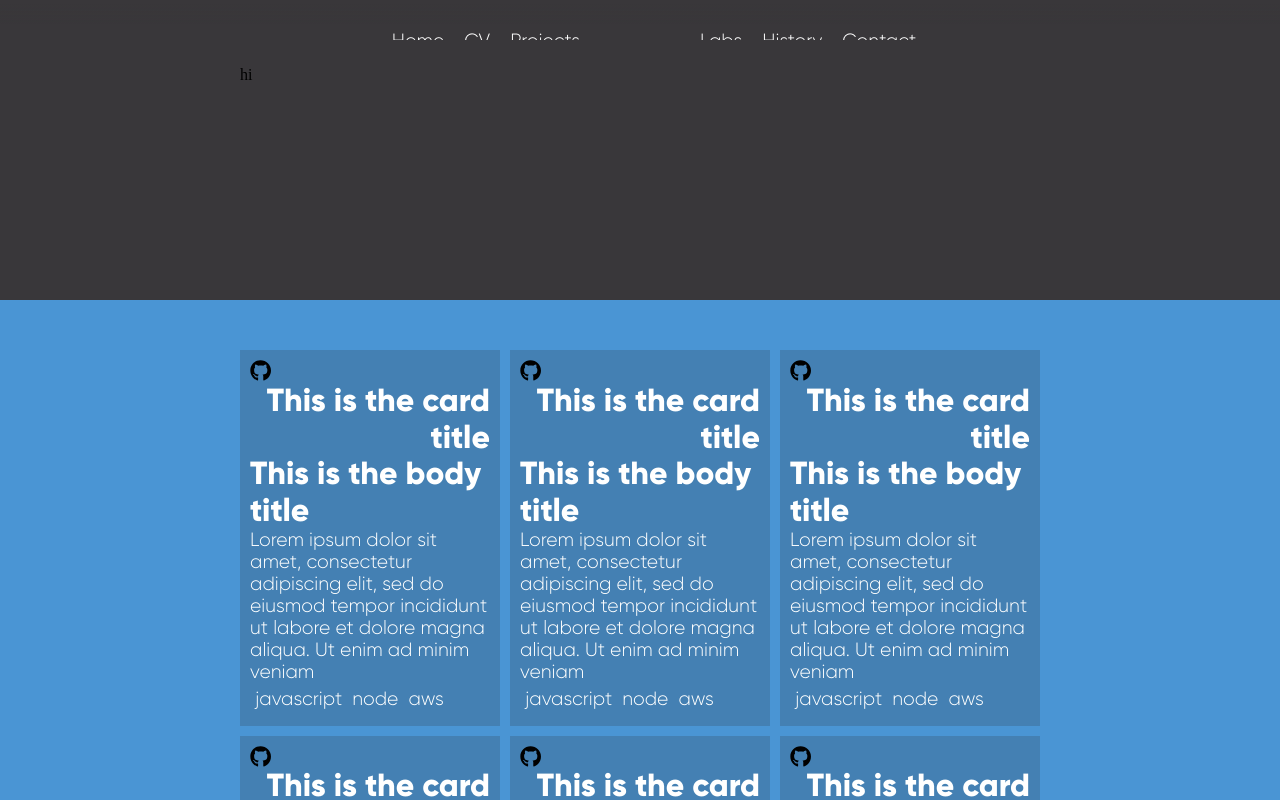
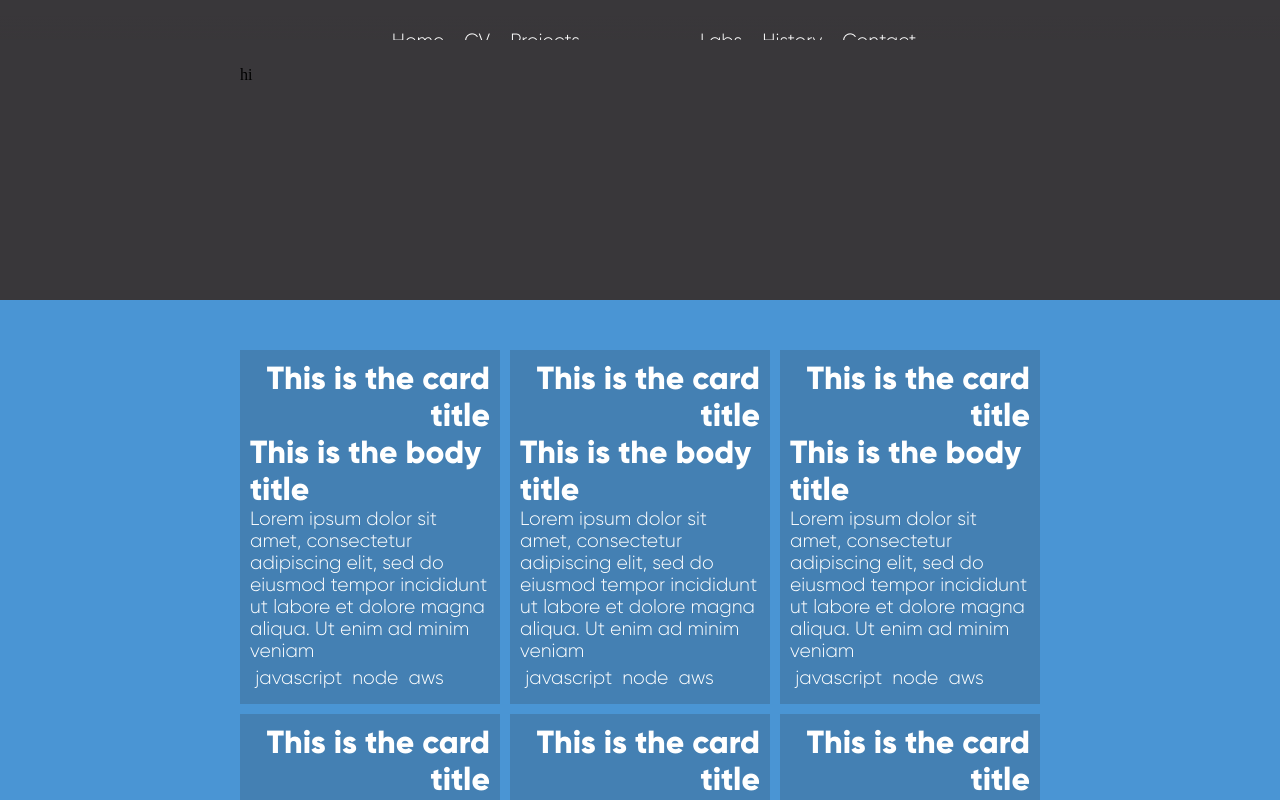
Before and after one commit to Jonjoe/website, a React (Create React App) app: page /projects in a window 1280 px wide. Shown: the top 800 px of the page. Built offline with nearby package versions, Linux system fonts and the light colour scheme; what @fortawesome/pro-duotone-svg-icons, @fortawesome/pro-light-svg-icons, @fortawesome/pro-solid-svg-icons would draw is missing.

Commit message:
folder icon

```diff
--- a/src/components/atoms/Icon/Icon.component.tsx
+++ b/src/components/atoms/Icon/Icon.component.tsx
@@ -22,6 +22,7 @@ export type IconName =
   | 'alien'
   | 'hexagon'
   | 'code2'
+  | 'folder'
   | 'rocket'
   | 'bullseye'
   | 'bulletpoint'
@@ -52,6 +53,9 @@ function mapNamePropToFaNames(iconName: IconName): string | string[] {
 
     case 'glasses':
       return ['fad', 'glasses'];
+
+    case 'folder':
+      return ['fad', 'folder-open'];
 
     case 'hexagon':
       return ['fal', 'hexagon'];
--- a/src/components/molecules/Card/Card.component.tsx
+++ b/src/components/molecules/Card/Card.component.tsx
@@ -1,14 +1,13 @@
 import * as React from "react";
 import * as Styled from "./Card.styles";
 
-import { Text, Icon } from "components";
 import { Text, Icon, Tags } from "components";
 
 const Card: React.FC = () => {
   return (
     <Styled.Container>
       <Styled.Header>
-        <Icon name="github" />
+        <Icon name="folder" />
         <Text.Heading4>This is the card title</Text.Heading4>
       </Styled.Header>
       <Styled.Content>
```
